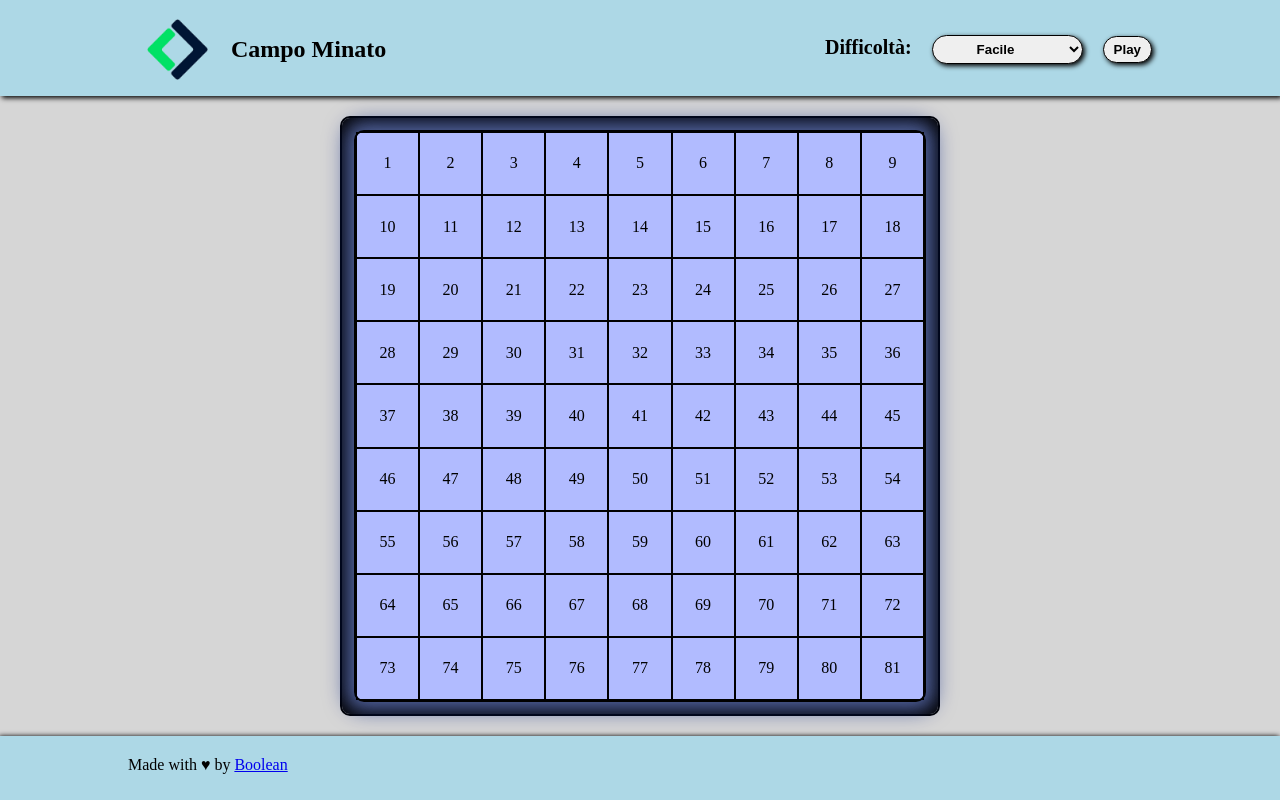
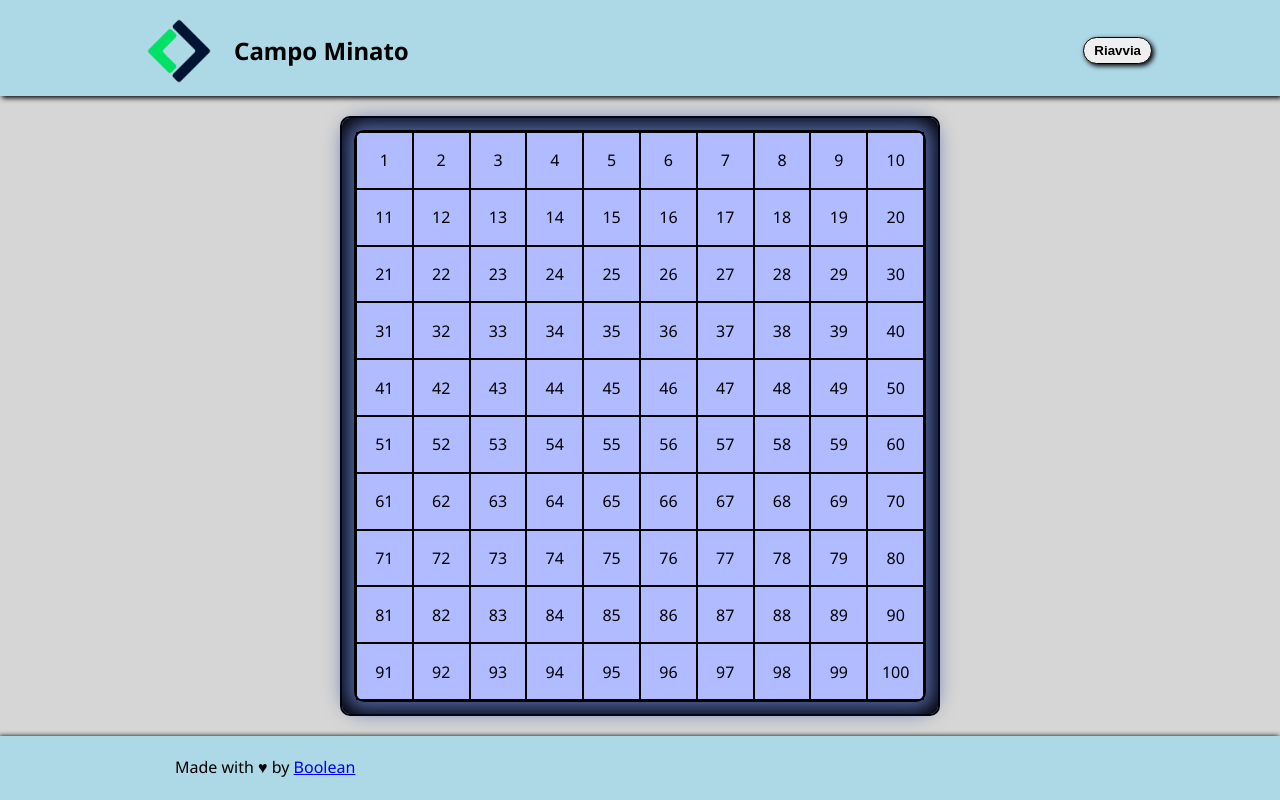
Before and after one commit to ValerioGc/js-campominato-grid, a plain HTML site: page index.html in a window 1280 px wide. Both pictures are taken after a click on the button "Play". Drawn offline with Linux system fonts and the light colour scheme.

Commit message:
Correzione

```diff
--- a/css/style.css
+++ b/css/style.css
@@ -1,3 +1,9 @@
+/* Colori */
+:root {
+    --primary-color: #000;
+    --secondary-color: #fff;
+    --border-standard-primary: 2px solid var(--primary-color);
+}
 * {
     box-sizing: border-box;
     margin: 0;
@@ -5,8 +11,8 @@
 }
 body {
     background-color: #95959561;
+    font-family: 'Noto Sans', sans-serif;
 }
-/* Classi comuni */
 .d-none {
     display: none;
 }
@@ -14,19 +20,10 @@ body {
     display: flex;
     flex-wrap: wrap;
 }
-.j-sp-between {
-    justify-content: space-between;
-}
-.j-center {
-    justify-content: center;
-}
-.al-it-center {
-    align-items: center;
-}
 /* Header Pagina */
 header {
     height: 12vh;
-    box-shadow: 2px 2px 5px #000;
+    box-shadow: 2px 2px 5px var(--primary-color);
 }
 header,
 footer {
@@ -35,10 +32,16 @@ footer {
 main {
     height: 80vh;
 }
-nav,
-footer p {
+nav {
     margin: auto;
     width: 80%;
+    justify-content: space-between;
+}
+nav,
+main,
+.cell {
+    display: flex;
+    align-items: center;
 }
 nav img {
     width: 15%;
@@ -50,8 +53,8 @@ nav h1 {
 }
 #play,
 select {
-    border: 1px solid #000;
-    box-shadow: 2px 2px 5px #000;
+    border: 1px solid var(--primary-color);
+    box-shadow: 2px 2px 5px var(--primary-color);
     padding: 5px 10px;
     border-radius: 15px;
     font-weight: bold;
@@ -66,68 +69,88 @@ label {
     font-weight: bold;
 }
 /* Corpo Pagina */
+main,
+.cell {
+    justify-content: center;
+}
 #start-alert {
-    border: 1px solid black;
+    border: 1px solid var(--primary-color);
     border-radius: 10px;
     background-color: #ffe1b9;
     padding: 50px;
-    box-shadow: 2px 2px 5px #000;
+    box-shadow: 2px 2px 5px var(--primary-color);
     transition: all 3s linear;
 }
 #main-cont {
-    border: 2px solid black;
+    border: var(--border-standard-primary);
     width: 600px;
     height: 600px;
     border-radius: 10px;
-    box-shadow: inset 0px 0px 20px 10px #000;
+    box-shadow: inset 0px 0px 20px 10px var(--primary-color);
 }
 .inner-cont {
     width: 96%;
     height: 96%;
-    border: 2px solid black;
+    border: var(--border-standard-primary);
     border-radius: 10px;
     margin: 2% auto 0;
     background-color: rgb(177, 187, 255);
     box-shadow: 0px 0px 20px 10px rgba(0, 30, 130, 0.563);
 }
 .cell {
-    border: 1px solid black;
+    border: 1px solid var(--primary-color);
+    cursor: pointer;
+}
+.easy {
+    width: calc((100% / 10));
+    height: calc((100% / 10));
+}
+.int {
     width: calc((100% / 9));
     height: calc((100% / 9));
-    display: flex;
-    justify-content: center;
-    align-items: center;
-    cursor: pointer;
+}
+.diff {
+    width: calc((100% / 7));
+    height: calc((100% / 7));
+}
+.clicked,
+.bomb {
+    box-shadow: inset 0 0 10px var(--primary-color);
 }
 .clicked {
-    background-color: green;
-    color: #fff;
+    background-color: #0f8e0f;
+    color: var(--secondary-color);
 }
 .bomb {
-    background-color: red;
+    background-color: #a90000;
 }
 /* Footer Pagina*/
 footer {
     height: 8vh;
-    box-shadow: -1px 0px 5px #000;
+    box-shadow: -1px 0px 5px var(--primary-color);
 }
-footer p {
-    padding: 20px 0;
+footer span {
+    padding: 20px 0 20px 175px;
+    display: inline-block;
 }
 /*
     Effetti ed Hover
 */
 #play:hover {
     background-color: rgb(68, 68, 68);
-    color: #fff;
+    color: var(--secondary-color);
     transition: all 0.7s linear 0.1s;
-    border-color: #fff;
+    border-color: var(--secondary-color);
 }
 select:hover {
     filter: brightness(80%);
 }
 .cell:hover {
     background-color: #0000002a;
+}
+.cell:active,
+.clicked:hover {
+    background-color: #0f8e0f;
 }
 /*
     Keyframes
@@ -137,10 +160,10 @@ select:hover {
 }
 @keyframes vib {
     0% {transform: translate(0);}
-    20% {transform: translate(-2px, 2px);}
-    40% {transform: translate(-2px, -2px);}
-    60% {transform: translate(2px, 2px);}
-    80% {transform: translate(2px, -2px);}
+    20% {transform: translate(-1px, 1px);}
+    40% {transform: translate(-1px, -1px);}
+    60% {transform: translate(1px, 1px);}
+    80% {transform: translate(1px, -1px);}
     100% {transform: translate(0);}
 }
 .roll {
@@ -151,7 +174,7 @@ select:hover {
     to {transform: translateX(650px) rotate(540deg); opacity: 0;}
 }
 .bounce {
-    animation: bounce 0.6s ease-out;
+    animation: bounce 0.5s ease-out;
 }
 @keyframes bounce {
     0% {
@@ -159,7 +182,7 @@ select:hover {
         animation-timing-function: ease-in;
         opacity: 0;
     }
-    38% {
+    35% {
         transform: translateY(0);
         animation-timing-function: ease-out;
         opacity: 1;
@@ -168,11 +191,11 @@ select:hover {
         transform: translateY(-65px);
         animation-timing-function: ease-in;
     }
-    72% {
+    75% {
         transform: translateY(0);
         animation-timing-function: ease-out;
     }
-    81% {
+    80% {
         transform: translateY(-28px);
         animation-timing-function: ease-in;
     }
--- a/index.html
+++ b/index.html
@@ -6,13 +6,18 @@
         <meta name="viewport" content="width=device-width, initial-scale=1.0">
         <title>Campo Minato</title>
         <link rel="stylesheet" href="css/style.css">
+        <link rel="shortcut icon" href="img/logobool.png" type="image/x-icon">
+        <link rel="stylesheet" href="https://cdnjs.cloudflare.com/ajax/libs/font-awesome/6.1.1/css/all.min.css" integrity="sha512-KfkfwYDsLkIlwQp6LFnl8zNdLGxu9YAA1QvwINks4PhcElQSvqcyVLLD9aMhXd13uQjoXtEKNosOWaZqXgel0g==" crossorigin="anonymous" referrerpolicy="no-referrer" />
+        <link rel="preconnect" href="https://fonts.googleapis.com">
+        <link rel="preconnect" href="https://fonts.gstatic.com" crossorigin>
+        <link href="https://fonts.googleapis.com/css2?family=Noto+Sans:ital,wght@0,100;0,200;0,300;0,400;0,500;0,600;0,700;0,800;0,900;1,100;1,200;1,300;1,400;1,500;1,600;1,700;1,800&display=swap" rel="stylesheet">
     </head>
-    <body>
+        <body>
         <!--
             Header Pagina
         -->
         <header>
-            <nav class="d-flex j-sp-between al-it-center">
+            <nav>
                 <div>
                     <img src="img/logobool.png" alt="Logo Boolean">
                     <h1>Campo Minato</h1>
@@ -20,8 +25,9 @@
                 <div>
                     <label for="d-level">Difficoltà:</label>
                     <select id="d-level">
-                        <option value="easy">Facile</option>
-                        <option value="diff">Difficile</option>
+                        <option value="1">Facile</option>
+                        <option value="2">Intermedio</option>
+                        <option value="3">Difficile</option>
                     </select>
                     <button id="play" class="vib">Play</button>
                 </div>
@@ -30,18 +36,21 @@
         <!--
             Corpo Pagina
         -->
-        <main class="d-flex j-center al-it-center">
+        <main>
+            <!-- Contenitore messaggio iniziale -->
             <div id="start-alert">
                 <h2>Premi Play per Giocare</h2>
             </div>
-            <div id="main-cont" class="d-none">
-            </div>
+            <!-- Contenitore Gioco -->
+            <div id="main-cont" class="d-none"></div>
+            <!-- Contenitore risultato partita -->
+            <div id="end-alert" class="d-none"></div>
         </main>
         <!--
             Footer Pagina
         -->
         <footer>
-            <p>Made with &hearts; by <a href="#">Boolean</a></p>
+            <span>Made with &hearts; by <a href="#">Boolean</a></span>
         </footer>
         <script src="js/main.js"></script>
     </body>
--- a/js/main.js
+++ b/js/main.js
@@ -1,32 +1,90 @@
-// Array numeri minati
-const bombs = [];
-let points = 0;
-
-
-// Definisco contenitori in variabili
+// Definisco contenitori e pulsante play in variabili
 const start_alert = document.getElementById('start-alert');
 const container_game = document.getElementById('main-cont');
 const play = document.getElementById('play');
-let cellCont = document.createElement("div");
-cellCont.classList.add('d-flex', 'inner-cont', 'bounce');
-
-for (let i = 1; i <= 81; i++) {
-    cellCont.innerHTML += `<div class="cell">${i}</div>`;
-    container_game.append(cellCont)
-}
-
-
+// Funzione tasto Play - Riavvia
 play.addEventListener('click',
     function () {
-        play.classList.remove('vib');
-        start_alert.classList.add('roll');
-        setTimeout(exitEnter, 1000);
+        const level = document.getElementById('d-level');
+        const level_in = parseInt(level.value);
+        let fin_l = class_level(level_in);
+        console.log('Il livello é (level_in)' + ' ' + level_in);
+        if (play.innerHTML == 'Riavvia') {
+            location.reload()
+        } else {
+        // Modifiche Schermata
+            play.innerHTML = 'Riavvia'
+            play.classList.remove('vib');
+            level.classList.add('d-none');
+            document.querySelector('label').classList.add('d-none');
+            start_alert.classList.add('roll');
+        // Imposto timeout per permettere animazione
+            setTimeout(exitEnter, 1000);
+        // Acquisisco numero celle in base alla difficoltà
+            let cellNumb = level_selector(level_in);
+            console.log(`La modalità impostata è: Livello ${level_in}. Create ${cellNumb} Celle`);
+        // Creazione contenitore e aggiunta classi
+            let cellCont = document.createElement("div");
+            cellCont.classList.add('inner-cont', 'bounce', 'd-flex');
+            container_game.append(cellCont);
+        // Ciclo creazione celle
+            for (let i = 1; i <= cellNumb; i++) {
+                const cell = cellGenerator();
+                cell.classList = `${fin_l} cell`;
+                cell.innerHTML += i;
+                cellCont.append(cell);
+            // Aggiunta event listner celle
+                cell.addEventListener('click',
+                    function () {
+                        this.classList.toggle('clicked')
+                        console.log(`cliccato ${this[i]}`)
+                        this.innerHTML = '<i class="fa-solid fa-circle-check"></i>';
+                    });
+                }
+        }
     }
 );
-
-
+/********************************************** */
+/******************* FUNZIONI ***************** */
+/********************************************** */
+//Funzione uscita avviso ed entrata container
 function exitEnter () {
     start_alert.classList.add('d-none');
     container_game.classList.remove('d-none');
     return;
 }
+// Funzione Scelta livello
+function level_selector(level_in) {
+    if (level_in == 1){
+        select = 100;
+    }
+    else if (level_in == 2) {
+        select = 81;
+    } else if (level_in == 3) {
+        select = 49;
+    }
+    return select;
+}
+// Funzione aggiunta classi dimensioni celle
+function class_level (level) {
+    let fin_l;
+    if (level == 1) {
+        fin_l = 'easy';
+    } else if (level == 2) {
+        fin_l = 'int';
+    } else if (level == 3) {
+        fin_l = 'diff';
+    }
+    return fin_l;
+}
+//Generatore celle
+function cellGenerator () {
+    let cell = document.createElement("div");
+    cell.classList.add('cell','d-flex');
+    return cell;
+}
+// Generatore numeri casuali
+function randomNumbGenerator(min, max) {
+    let rnd = Math.floor(Math.random() * ((max - min + 1) + min));
+    return rnd;
+}
```
